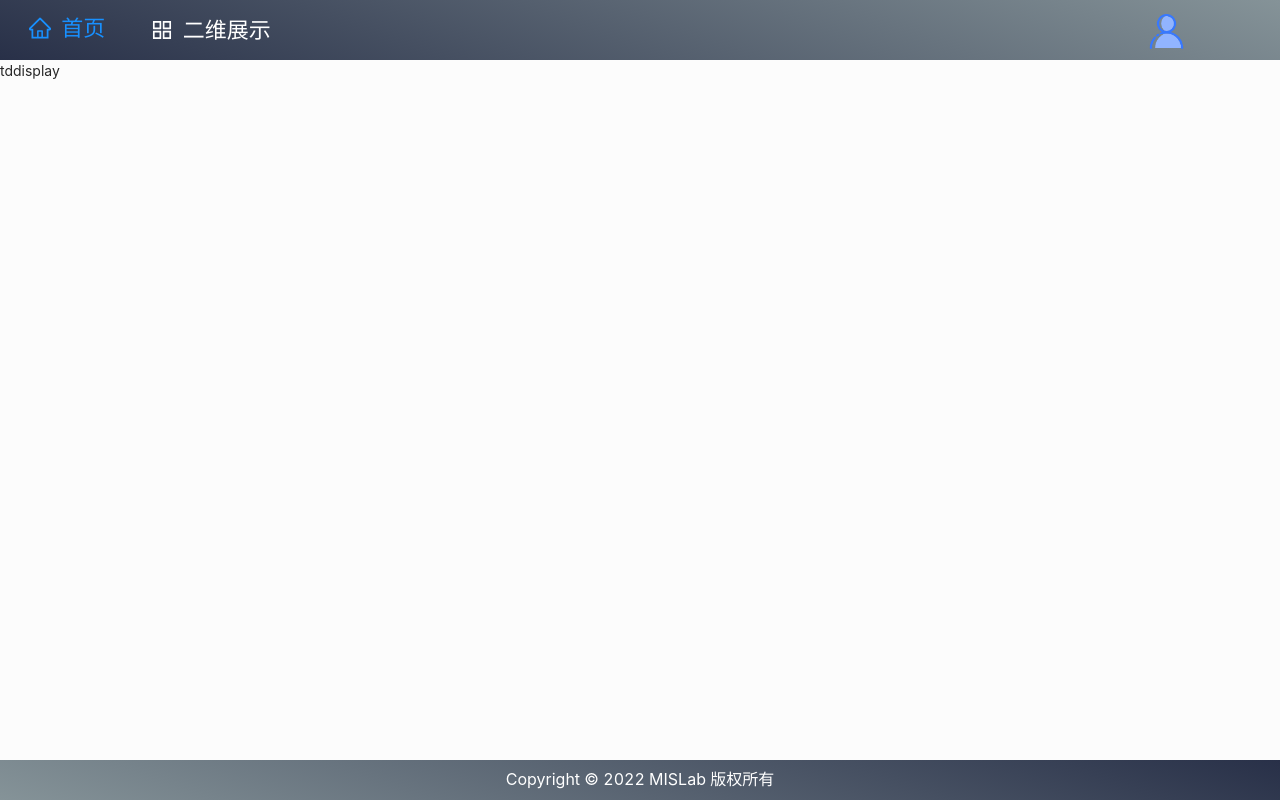
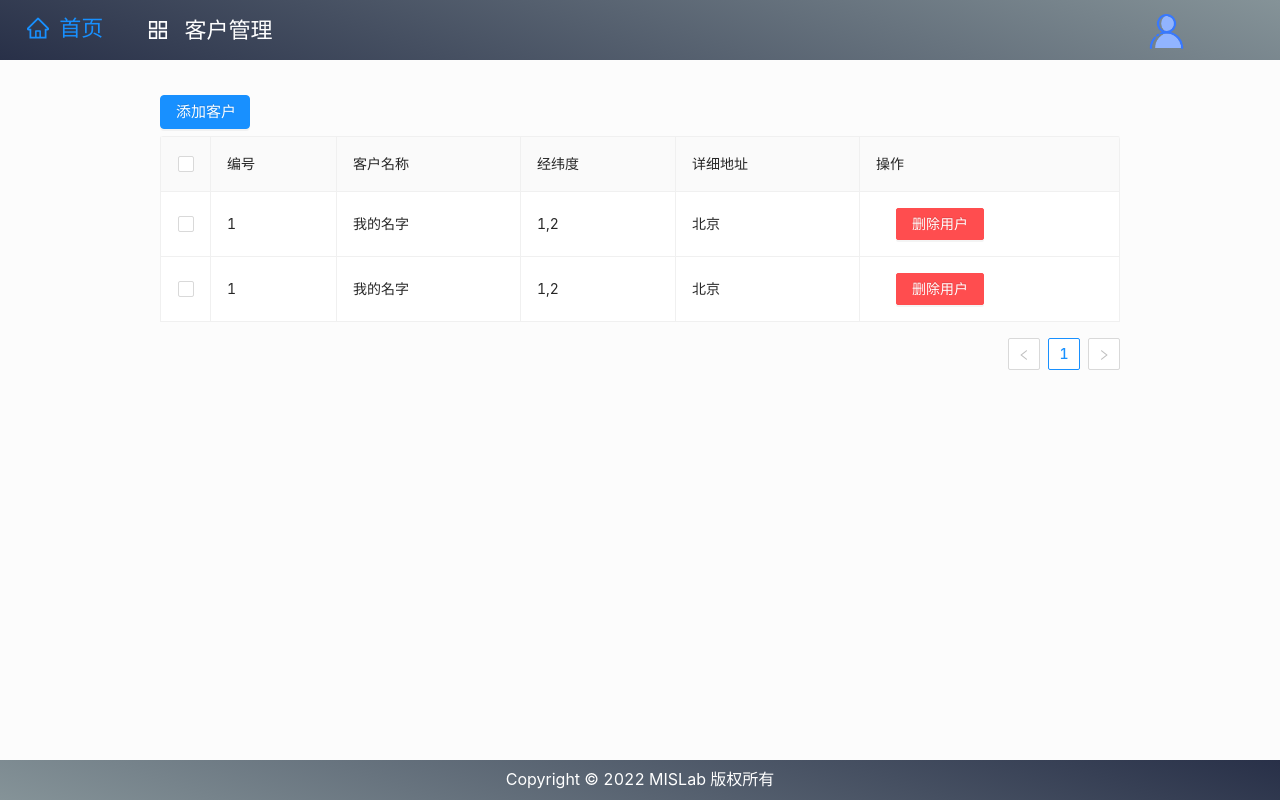
Before and after one commit to laochuanzhangL/routeOptimizing, a React app: page /user/tddisplay in a window 1280 px wide. Built offline with nearby package versions, Linux system fonts and the light colour scheme.

Commit message:
简要完成客户管理页面的结构

```diff
--- a/src/pages/userHome/commponents/header/index.js
+++ b/src/pages/userHome/commponents/header/index.js
@@ -48,7 +48,7 @@ export const Header = () => {
               <Link to="/user">首页</Link>
             </Menu.Item>
             <Menu.Item key="tddisplay" icon={<AppstoreOutlined />}>
-              <Link to="/user/tddisplay">二维展示</Link>
+              <Link to="/user/tddisplay"> 客户管理</Link>
             </Menu.Item>
           </Menu>
           <div className="header_right">
--- a/src/pages/userHome/page/percenter/index.js
+++ b/src/pages/userHome/page/percenter/index.js
@@ -1,5 +1,5 @@
 import React from 'react'
 
 export const Percenter = () => {
-  return <div className="percenter">percenter</div>
+  return <div className="percenter">Percenter</div>
 }
--- a/src/pages/userHome/page/tddisplay/index.js
+++ b/src/pages/userHome/page/tddisplay/index.js
@@ -1,9 +1,230 @@
-import React from 'react'
+import React, { useRef, useState } from 'react'
+import { NavLink, Switch, Route, Redirect } from 'react-router-dom'
+import { Table, Button, message, Modal, Input, Popconfirm, Space,Form } from 'antd'
+
+import './styles.less'
 
 export const Tddisplay = () => {
+  const [page, setPage] = useState(1)
+  const [pageSize, setPageSize] = useState(7)
+  const [data, setData] = useState([
+    {
+      key: '1',
+      number: '1',
+      userName: '我的名字',
+      longitude: '1,2',
+      address: '北京',
+    },
+    {
+      key: '2',
+      number: '1',
+      userName: '我的名字',
+      longitude: '1,2',
+      address: '北京',
+    },
+  ])
+
+  const [visible, setVisible] = useState(false)
+  //列
+  const columns = [
+    {
+      title: '编号',
+      dataIndex: 'number',
+    },
+    {
+      title: '客户名称',
+      dataIndex: 'userName',
+    },
+    {
+      title: '经纬度',
+      dataIndex: 'longitude',
+    },
+    {
+      title: '详细地址',
+      dataIndex: 'address',
+    },
+
+    {
+      title: '操作',
+      width: 260,
+      dataIndex: 'action',
+      render: (_, record) =>
+        data.length >= 1 ? (
+          <div>
+            <Popconfirm
+              title="确定删除用户吗？"
+              okText="确定"
+              cancelText="取消"
+              key="userPopconfirm"
+              onConfirm={() => handleDelete(record)}
+            >
+              <Button danger type="primary" className="delete" key="userDelete">
+                删除用户
+              </Button>
+            </Popconfirm>
+          </div>
+        ) : null,
+    },
+  ]
+
+  //单选框变化函数
+  const rowSelection = {
+    onChange: (selectedRowKeys, selectedRows) => {
+      console.log(
+        `selectedRowKeys: ${selectedRowKeys}`,
+        'selectedRows: ',
+        selectedRows
+      )
+    },
+  }
+
+  //处理删除函数
+  const handleDelete = (e) => {
+    console.log(e)
+  }
+  //新增客户
+  const addUser = () => {
+    setVisible(!visible)
+  }
+  //增加用户
+  const handleCancel = () => {
+    setVisible(false)
+  }
+  //创建文本域，提交完成后清空表单
+  const addFrom=useRef()
+
+  //增加表单提交函数
+  const onFinish = (values) => {
+    setVisible(false)
+
+    //尝试添加客户
+    // const value={key:new Date(),...values}
+    // setData([...data,value])
+
+    console.log(values);
+    addFrom.current.resetFields()
+  }
+
+  //增加表单提交失败函数
+  const onFinishFailed = (errorInfo) => {
+    console.log('Failed:', errorInfo)
+  }
+
   return (
-  <div className="tddisplay">
-    tddisplay
-  </div>
+    <div className="tddisplay">
+      <div className="content">
+        <div className="table_header">
+          <Space size="middle">
+            <Button
+              type="primary"
+              className="table_btn"
+              key="addUser"
+              onClick={addUser}
+            >
+              添加客户
+            </Button>
+          </Space>
+        </div>
+        <div className="modal">
+          <Modal
+            title="添加客户"
+            key="addUserModal"
+            footer={null}
+            visible={visible}
+            onCancel={handleCancel}
+          >
+            <Form
+              name="basic"
+              labelCol={{
+                span: 4,
+              }}
+              wrapperCol={{
+                span: 20,
+              }}
+              ref={addFrom}
+              autoComplete="off"
+              onFinish={onFinish}
+              onFinishFailed={onFinishFailed}
+            >
+              <Form.Item
+                name="number"
+                label="编号"
+                rules={[
+                  {
+                    message: '请输入编号！',
+                  },
+                ]}
+              >
+                <Input />
+              </Form.Item>
+              <Form.Item
+                label="客户名称"
+                name="userName"
+                rules={[
+                  {
+                    message: '请输入客户名称！',
+                  },
+                ]}
+              >
+                <Input />
+              </Form.Item>
+              <Form.Item
+                label="经纬度"
+                name="longitude"
+                rules={[
+                  {
+                    message: '请输入经纬度！',
+                  },
+                ]}
+              >
+                <Input />
+              </Form.Item>
+              <Form.Item
+                label="详细地址"
+                name="address"
+                rules={[
+                  {
+                    message: '请输入详细地址！',
+                  },
+                ]}
+              >
+                <Input />
+              </Form.Item>
+
+              <Form.Item
+                wrapperCol={{
+                  offset: 3,
+                  span: 18,
+                }}
+              >
+                <Button type="primary" htmlType="submit" block >
+                  添加
+                </Button>
+              </Form.Item>
+            </Form>
+          </Modal>
+        </div>
+        <div className="table_wrap">
+          <Table
+            bordered
+            rowSelection={{
+              type: 'checkbox',
+              ...rowSelection,
+            }}
+            columns={columns}
+            dataSource={data}
+            key="userTable"
+            pagination={{
+              total: data.length,
+              defaultPageSize: pageSize,
+              current: page,
+              onChange: (page, pageSize) => {
+                setPage(page), setPageSize(pageSize)
+              },
+            }}
+          />
+        </div>
+      </div>
+    </div>
   )
 }
--- /dev/null
+++ b/src/pages/userHome/page/tddisplay/styles.css
@@ -0,0 +1,41 @@
+.tddisplay {
+  width: 100%;
+  height: 100%;
+  display: flex;
+  min-height: 624px;
+  justify-content: center;
+  align-items: center;
+}
+.tddisplay .content {
+  width: 75%;
+  height: 92%;
+}
+.tddisplay .table_header {
+  width: 100%;
+  height: 48px;
+  display: flex;
+  align-items: center;
+}
+.tddisplay .table_header .table_btn {
+  width: 90px;
+  height: 100%;
+  font-size: 15px;
+  text-align: center;
+  border-radius: 4px;
+}
+.tddisplay .table_wrap {
+  width: 100%;
+  height: 93%;
+}
+.tddisplay .table_wrap .nomodify {
+  cursor: no-drop;
+}
+.tddisplay .table_wrap .ant-empty {
+  min-height: 48vh !important;
+  max-height: 350px !important;
+  padding-top: 100px !important;
+}
+.tddisplay .table_wrap .delete {
+  margin-left: 20px !important;
+}
+/*# sourceMappingURL=./styles.css.map */
--- /dev/null
+++ b/src/pages/userHome/page/tddisplay/styles.less
@@ -0,0 +1,42 @@
+.tddisplay {
+  width: 100%;
+  height: 100%;
+  display: flex;
+  min-height: 624px;
+  justify-content: center;
+  align-items: center;
+  .content {
+    width: 75%;
+    height: 92%;
+
+  }
+  .table_header {
+    width: 100%;
+    height: 48px;
+    display: flex;
+    align-items: center;
+    .table_btn {
+      width: 90px;
+      height: 100%;
+      font-size: 15px;
+      text-align: center;
+      border-radius: 4px;
+    }
+  }
+  .table_wrap {
+    width: 100%;
+    height: 93%;
+    .nomodify {
+      cursor: no-drop;
+    }
+    .ant-empty {
+      min-height: 48vh !important;
+      max-height: 350px !important;
+      padding-top: 100px !important;
+    }
+    .delete{
+        margin-left: 20px !important;
+    }
+  }
+
+}
```
Also changed, not shown: 1 other file (tests, documents, lock files or other folders).
